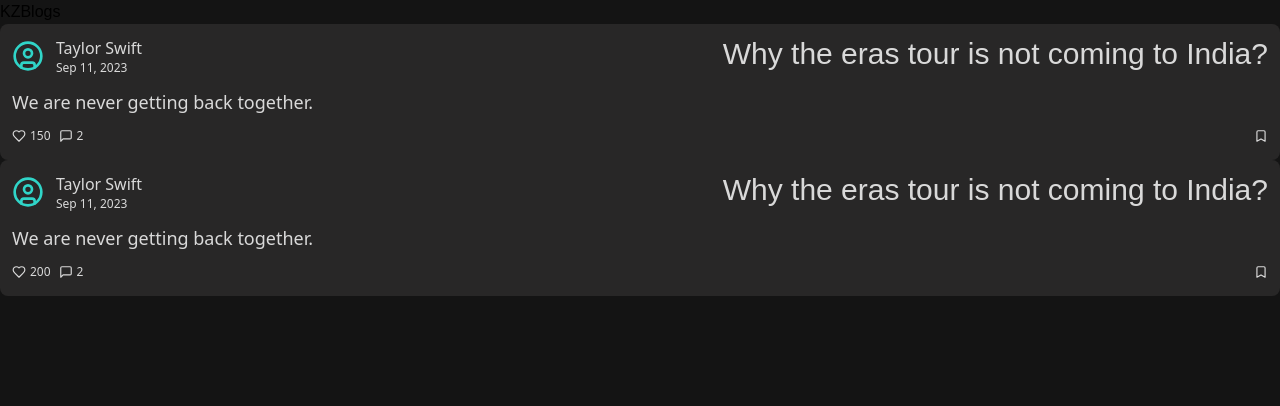
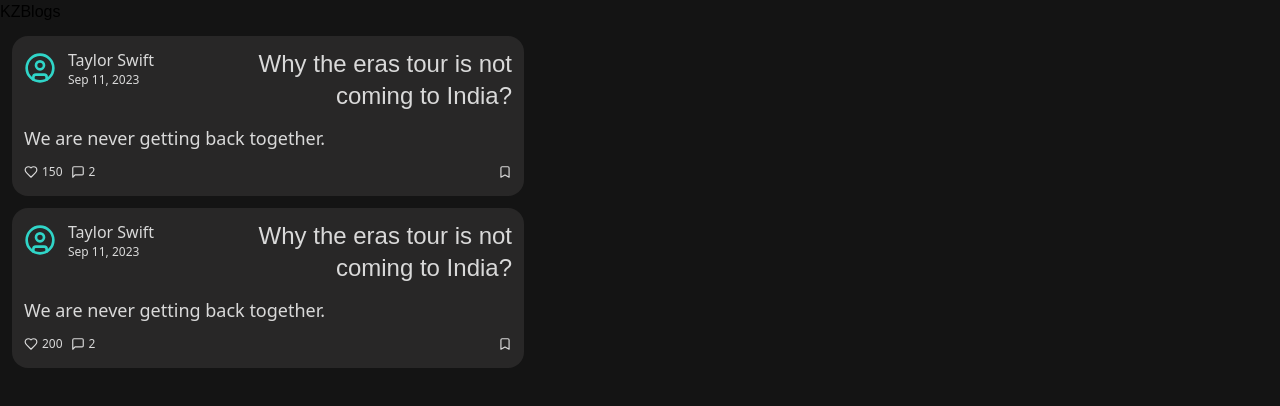
Before and after one commit to srm-kzilla/kzblogs, a Next.js app in the folder client/: page / in a window 1280 px wide. Shown: the top 406 px of the page. Built offline with nearby package versions, Linux system fonts and the light colour scheme.

Commit message:
feat: rounds the card

```diff
--- a/client/app/components/BlogCard.tsx
+++ b/client/app/components/BlogCard.tsx
@@ -13,7 +13,7 @@ interface BlogCardProps {
 const BlogCard = ({ blog }: BlogCardProps) => {
   const { id, title, author, content, likes, last_edited, comments } = blog;
   return (
-    <div className="p-3 bg-kz-lightcard text-kz-secondary rounded-lg w-full h-fit">
+    <div className="p-3 bg-kz-lightcard text-kz-secondary rounded-2xl w-full h-fit">
       <div className="flex flex-col md:flex-row justify-between gap-3">
         <div className="flex flex-row align-middle gap-3">
           <UserCircleIcon
@@ -27,7 +27,7 @@ const BlogCard = ({ blog }: BlogCardProps) => {
           </div>
         </div>
         <div className="md:w-[60%]">
-          <h1 className="text-lg md:text-right md:text-3xl md:ml-9">{title}</h1>
+          <h1 className="text-lg md:text-right md:text-2xl md:ml-9">{title}</h1>
         </div>
       </div>
       <p className="font-sans text-xs font-light mt-3 md:text-lg">{content}</p>
--- a/client/app/page.tsx
+++ b/client/app/page.tsx
@@ -9,7 +9,7 @@ export default function Home() {
       <h1 className="">KZBlogs</h1>
       <div>
         {blogData.map((blogs: Blog) => (
-          <div key={blogs.id}>
+          <div key={blogs.id} className="w-[40vw] m-3">
             {blogs.publish_status === "published" && <BlogCard blog={blogs} />}
           </div>
         ))}
```
